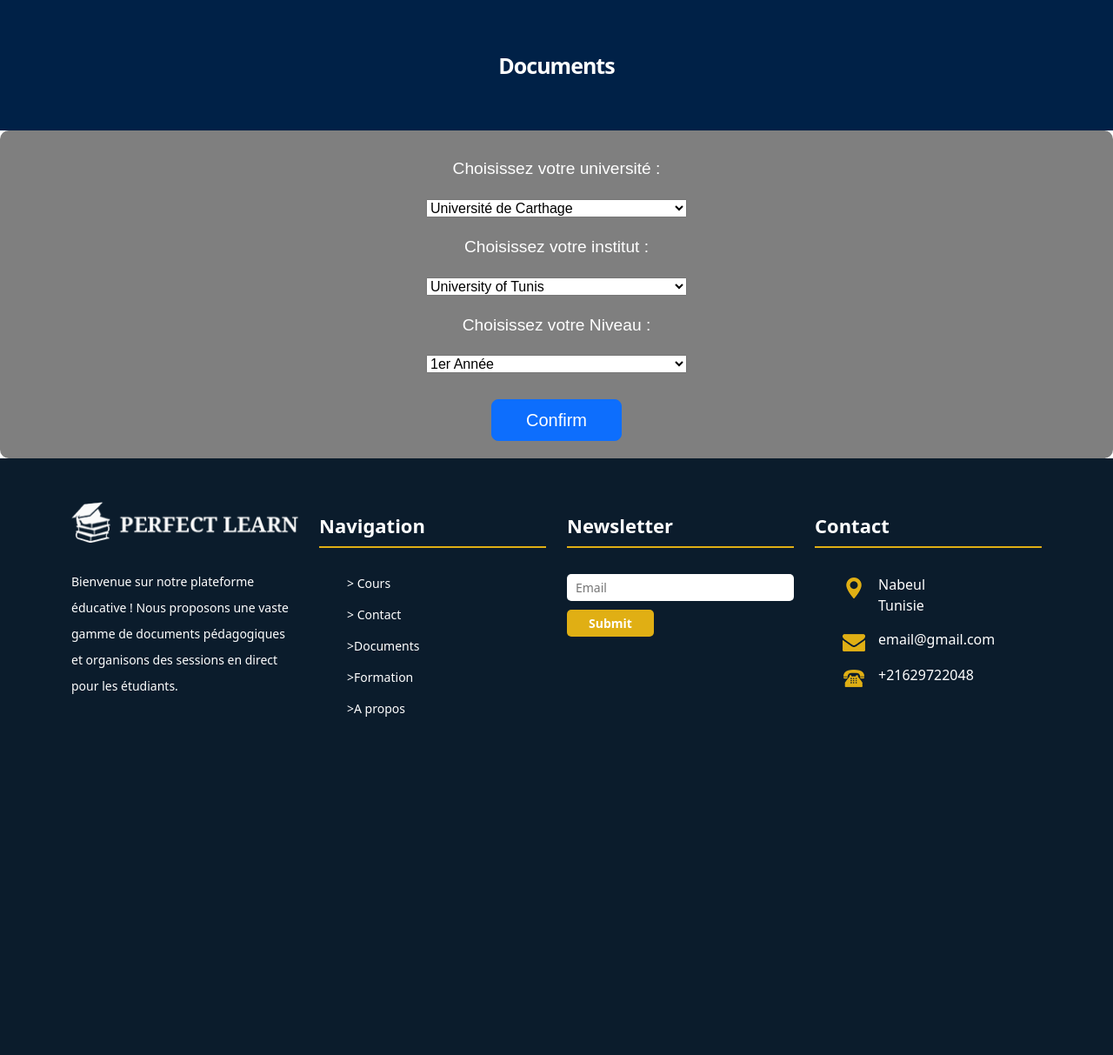
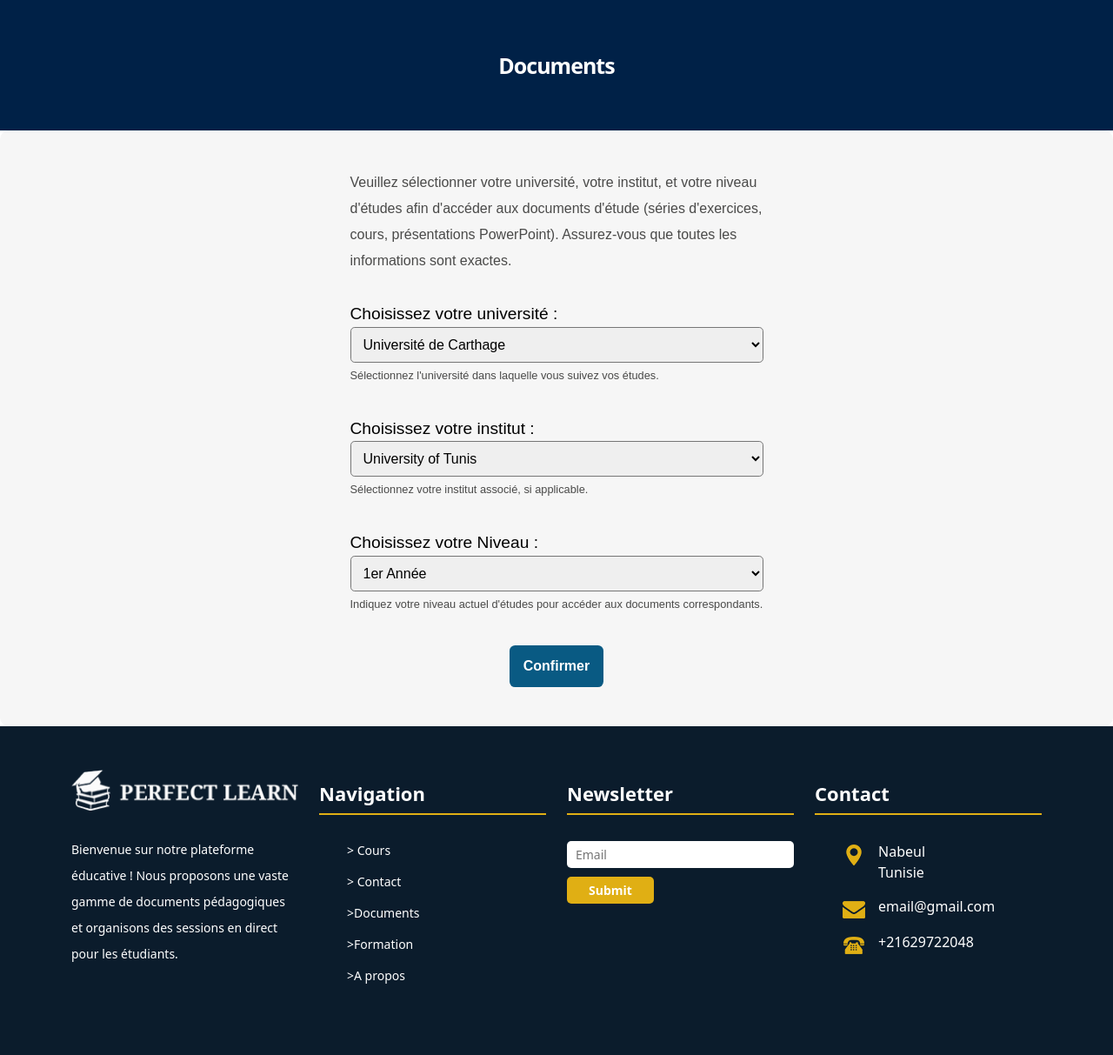
Before and after one commit to jasserHasni/E-learning, a Node server app: page /reaserch in a window 1280 px wide. Shown: the part 75-1288 px from the top of the page at 87% size. Before the commit the page ends 899 px from the top, so only its background shows below. Run offline with Node 20, Linux system fonts and the light colour scheme; some libraries are stand-ins or nearby versions.

Commit message:
fixed /login /register /cards /documents

```diff
--- a/package.json
+++ b/package.json
@@ -21,6 +21,7 @@
     "cloudinary-multer": "^1.0.2",
     "cookie-parser": "^1.4.6",
     "cors": "^2.8.5",
+    "dotenv": "^16.4.5",
     "ejs": "^3.1.10",
     "express": "^4.19.2",
     "express-session": "^1.18.0",
--- a/public/css/reaserch.css
+++ b/public/css/reaserch.css
@@ -1,3 +1,6 @@
+label{
+  margin:0;
+}
 /* Add responsive styling to your section */
 .inner_banner {
   padding: 20px;
@@ -7,37 +10,90 @@
 .university {
   font-family: "Muli", sans-serif;
   display: flex;
+  align-items: center;
+  justify-content: center;
+  padding: 20px;
+  background: #f6f6f6;
+  border-radius: 10px;
+  width: 100%;
+  box-sizing: border-box;
+  height: 80%;
+}
+.university-section-description{
+  width: 48rem;
+}
+
+
+.university-wrapper {
+  display: flex;
+  max-width:500px;
   flex-direction: column;
   align-items: center;
   justify-content: center;
-  text-align: center;
-  padding: 20px;
-  background: rgba(
-    0,
-    0,
-    0,
-    0.5
-  ); /* Optional: semi-transparent background for readability */
-  border-radius: 10px;
-  /* Add margin for spacing */
+  gap:1rem;
+  padding:2% 0 ;
+}
 
-  width: 100%; /* Ensure full width */
-  box-sizing: border-box; /* Include padding and border in the element's total width and height */
-  height: 80%;
+.university-wrapper div {
+  display:flex;
+  flex-direction:column;
+  width: min(95%,36rem);
+}
+.university-wrapper label {
+  color: black;
+  padding:0;
+}
+
+
+.university-wrapper select {
+  border-radius: 0.3rem;
+  padding: 10px;
+  width:100%;
+}
+
+.form-info{
+  width:100%;
+  word-wrap:break-word;
+  font-size:0.8rem;
+}
+
+
+.university-button{
+  padding:0.75rem 1rem;
+  background:#095a83;
+  color:white;
+  border-radius:0.4rem;
+  font-weight:bold;
+  transition: all ease-in-out 200ms;
+
+
+}
+.university-button-wrapper{
+  width:100%;
+  display: flex;
+  flex-direction: row;
+  justify-content: center;
+  align-items: center;
+
+}
+
+.university-button-wrapper a {
+  width:fit-content;
+}
+.university-button:hover{
+  color:white;
+  background:#002147;
 }
 
 .droplist-university-1 {
   font-family: "Arial", sans-serif;
-  margin: 10px;
-  font-size: 1.2rem; /* Use relative units for better scaling */
+  font-size: 1.2rem;
   color: white;
 }
 
 .droplist-university {
-  margin: 10px;
-  font-size: 1rem; /* Use relative units for better scaling */
+  font-size: 1rem;
   width: 100%;
-  max-width: 300px; /* Ensure dropdown has a max-width */
 }
 
 .btn {
@@ -50,29 +106,36 @@
 /* Responsive adjustments */
 @media (max-width: 767px) {
   .droplist-university-1 {
-    font-size: 1rem; /* Adjust font size for smaller screens */
+    font-size: 1rem;
+    /* Adjust font size for smaller screens */
   }
 
   .droplist-university {
-    font-size: 0.9rem; /* Adjust font size for smaller screens */
-    max-width: 100%; /* Ensure dropdown takes full width on small screens */
+    font-size: 0.9rem;
+    /* Adjust font size for smaller screens */
+    max-width: 100%;
+    /* Ensure dropdown takes full width on small screens */
   }
 
   .btn {
-    width: 120px; /* Adjust button width for smaller screens */
+    width: 120px;
+    /* Adjust button width for smaller screens */
   }
 }
 
 @media (max-width: 575px) {
   .droplist-university-1 {
-    font-size: 0.9rem; /* Further adjustment for very small screens */
+    font-size: 0.9rem;
+    /* Further adjustment for very small screens */
   }
 
   .droplist-university {
-    font-size: 0.8rem; /* Further adjustment for very small screens */
+    font-size: 0.8rem;
+    /* Further adjustment for very small screens */
   }
 
   .btn {
-    width: 100px; /* Further adjustment for very small screens */
+    width: 100px;
+    /* Further adjustment for very small screens */
   }
 }
--- a/views/cards.ejs
+++ b/views/cards.ejs
@@ -140,7 +140,7 @@
     </section>
 
     <div class="container">
-      <main>
+      <main class="cards-main">
         <section class="details">
           <h2>Ce que vous apprendrez</h2>
           <ul>
--- a/views/login.ejs
+++ b/views/login.ejs
@@ -31,6 +31,9 @@
   </head>
   <body>
     <div class="limiter">
+      <button class="back-button" onclick="window.history.back()">
+        <i class="fa fa-reply" aria-hidden="true"></i>
+      </button>
       <div class="container-login100">
         <div class="wrap-login100">
           <div class="login100-pic js-tilt" data-tilt>
--- a/views/reaserch.ejs
+++ b/views/reaserch.ejs
@@ -42,6 +42,7 @@
       integrity="sha384-QWTKZyjpPEjISv5WaRU9OFeRpok6YctnYmDr5pNlyT2bRjXh0JMhjY6hW+ALEwIH"
       crossorigin="anonymous"
     />
+
   </head>
   <body
     id="inner_page"
@@ -112,9 +113,16 @@
       </div>
     </section>
     <div class="university">
-      <label style="color: white" class="droplist-university-1" for="documents"
-        >Choisissez votre université :</label
-      >
+      <div class="university-wrapper">
+        <div class="university-section-description">
+          <p>
+            Veuillez sélectionner votre université, votre institut, et votre niveau d'études afin d'accéder aux documents d'étude (séries d'exercices, cours, présentations PowerPoint). Assurez-vous que toutes les informations sont exactes.
+          </p>
+        </div>
+        <div>
+          <label class="droplist-university-1" for="documents">
+            Choisissez votre université :
+          </label>
           <select id="university" class="droplist-university" name="documents">
             <option value="université_de_carthage">Université de Carthage</option>
             <option value="université_el_manar">Université El Manar</option>
@@ -128,27 +136,43 @@
             <option value="université_de_kairouan">Université de Kairouan</option>
             <option value="ISET">ISET</option>
           </select>
+          <p class="form-info">
+            Sélectionnez l'université dans laquelle vous suivez vos études.
+          </p>
+        </div>
 
-      <label style="color: white" class="droplist-university-1" for="documents"
-        >Choisissez votre institut :</label
-      >
+        <div>
+          <label class="droplist-university-1" for="documents">
+            Choisissez votre institut :
+          </label>
           <select id="institute" class="droplist-university" name="documents">
             <option value="university_of_tunis">University of Tunis</option>
           </select>
+          <p class="form-info">
+            Sélectionnez votre institut associé, si applicable.
+          </p>
+        </div>
 
-      <label style="color: white" class="droplist-university-1" for="documents"
-        >Choisissez votre Niveau :</label
-      >
-      <select id="university niveau" class="droplist-university" name="niveau">
+        <div>
+          <label class="droplist-university-1" for="documents">
+            Choisissez votre Niveau :
+          </label>
+          <select id="university-niveau" class="droplist-university" name="niveau">
             <option value="1er Année">1er Année</option>
             <option value="2eme Année">2eme Année</option>
             <option value="3eme Année">3eme Année</option>
           </select>
+          <p class="form-info">
+            Indiquez votre niveau actuel d'études pour accéder aux documents correspondants.
+          </p>
+        </div>
 
-      <a href="/cards" class="btn btn-primary btn-lg" onclick="saveOptions()"
-        >Confirm</a
-      >
+        <div class="university-button-wrapper">
+          <a href="/cards" class="university-button" onclick="saveOptions()">Confirmer</a>
         </div>
+      </div>
+    </div>
+
 
     <!-- end section -->
     <!-- Start Footer -->
--- a/views/register.ejs
+++ b/views/register.ejs
@@ -31,6 +31,9 @@
   </head>
   <body>
     <div class="limiter">
+      <button class="back-button" onclick="window.history.back()">
+        <i class="fa fa-reply" aria-hidden="true"></i>
+      </button>
       <div class="container-login100">
         <div class="wrap-login100">
           <div class="login100-pic js-tilt" data-tilt>
```
Also changed, not shown: public/css/main.css (+20 -8 lines), public/css/styles.css (+45 -30 lines), 1 other file. Lines whose indentation alone changed are shown as unchanged.
